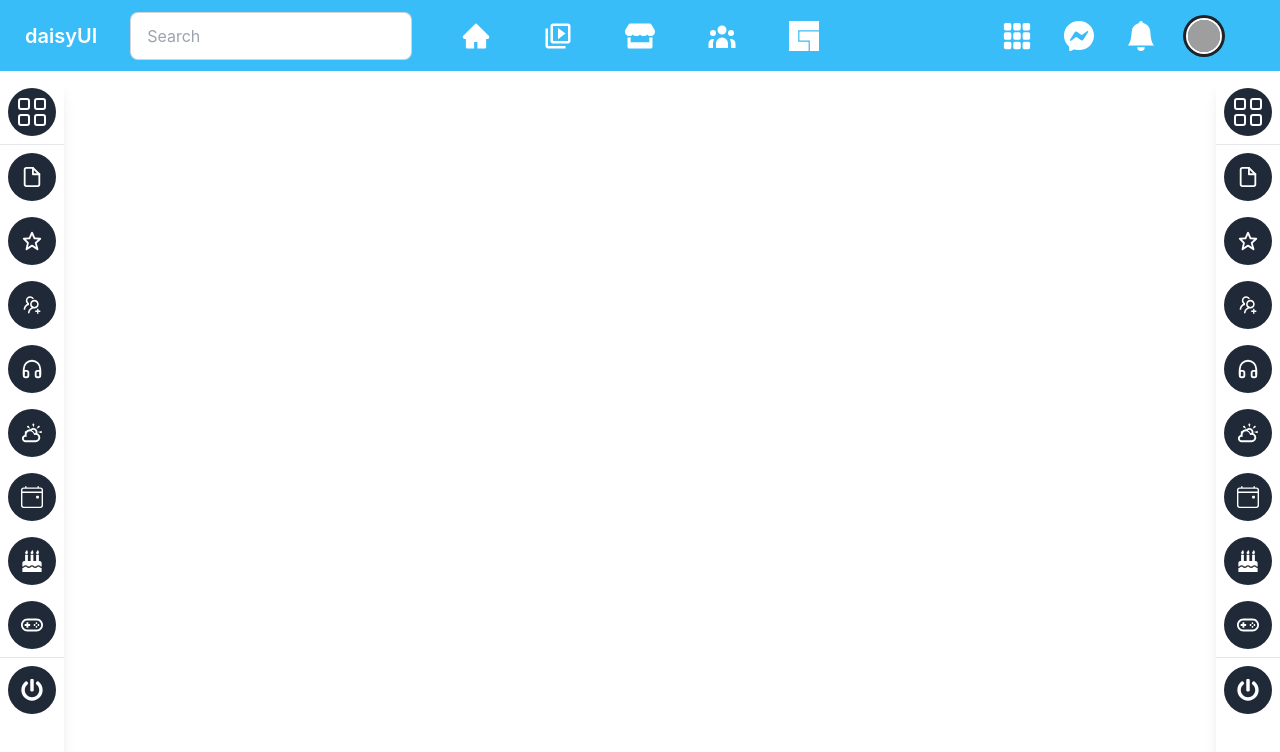
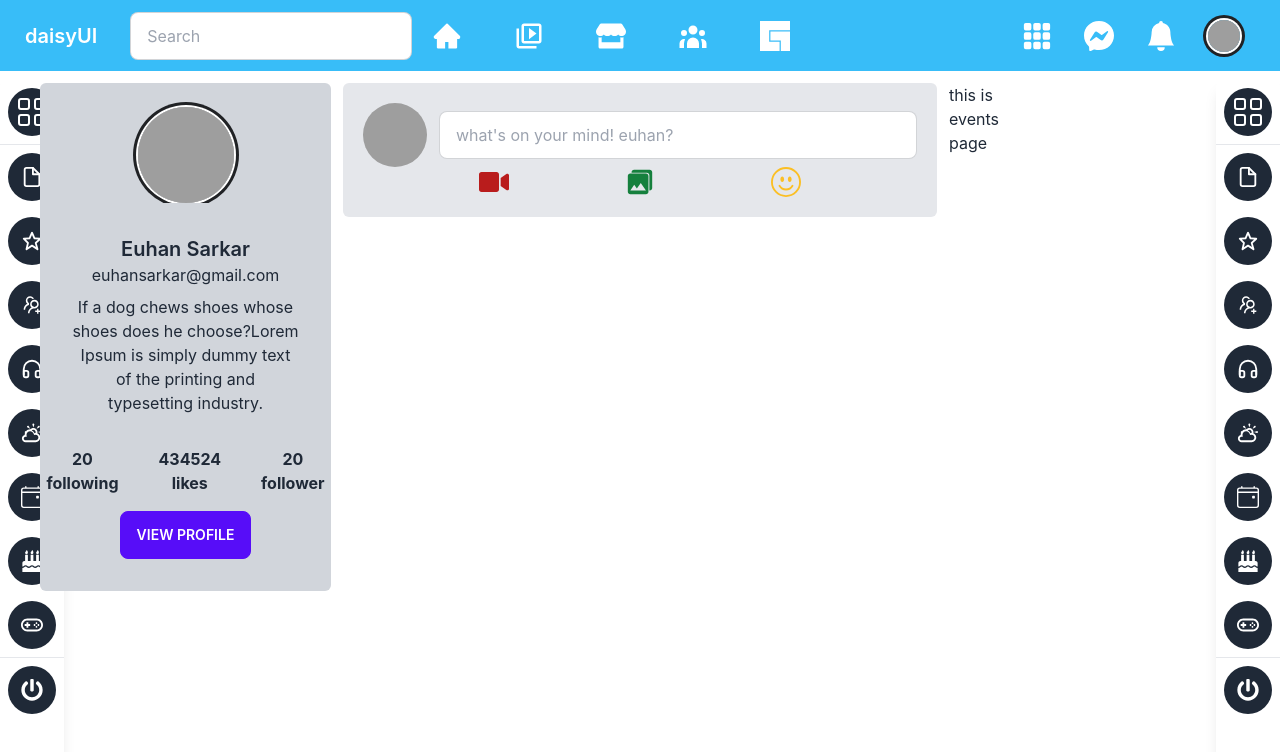
Before and after one commit to euhansarkar/nodify, a React (Create React App) app: page / in a window 1280 px wide. Shown: the top 752 px of the page. Built offline with nearby package versions, Linux system fonts and the light colour scheme; grey boxes are pictures that could not be loaded.

Commit message:
some layout added

```diff
--- a/package.json
+++ b/package.json
@@ -10,6 +10,7 @@
     "daisyui": "^2.46.0",
     "react": "^18.2.0",
     "react-dom": "^18.2.0",
+    "react-hook-form": "^7.41.1",
     "react-icons": "^4.7.1",
     "react-router-dom": "^6.6.1",
     "react-scripts": "5.0.1",
--- a/src/Components/Header/Header.jsx
+++ b/src/Components/Header/Header.jsx
@@ -1,8 +1,8 @@
-import React, {Fragment} from "react";
+import React, { Fragment } from "react";
 import { Link } from "react-router-dom";
 import { AiOutlineHome, AiOutlineUserAdd, AiFillHome } from "react-icons/ai";
 import { MdOutlineVideoLibrary } from "react-icons/md";
-import { FaStore, FaChevronDown } from "react-icons/fa";
+import { FaStore } from "react-icons/fa";
 import { HiUserGroup } from "react-icons/hi";
 import { SiFacebookgaming } from "react-icons/si";
 import {
@@ -10,8 +10,7 @@ import {
   BsMessenger,
   BsFillBellFill,
 } from "react-icons/bs";
-import { Menu, Transition } from '@headlessui/react'
-
+import { Menu, Transition } from "@headlessui/react";
 
 function classNames(...classes) {
   return classes.filter(Boolean).join(" ");
@@ -91,9 +90,7 @@ const leftNavBar = (
                     <Link
                       to="signup"
                       className={classNames(
-                          active
-                            ? "bg-gray-100 text-gray-900"
-                            : "text-gray-700",
+                        active ? "bg-gray-100 text-gray-900" : "text-gray-700",
                         "block px-4 py-2 text-sm"
                       )}
                     >
@@ -106,9 +103,7 @@ const leftNavBar = (
                     <Link
                       to="/dashboard"
                       className={classNames(
-                          active
-                            ? "bg-gray-100 text-gray-900"
-                            : "text-gray-700",
+                        active ? "bg-gray-100 text-gray-900" : "text-gray-700",
                         "block px-4 py-2 text-sm"
                       )}
                     >
@@ -121,9 +116,7 @@ const leftNavBar = (
                     <Link
                       to="/signup"
                       className={classNames(
-                          active
-                            ? "bg-gray-100 text-gray-900"
-                            : "text-gray-700",
+                        active ? "bg-gray-100 text-gray-900" : "text-gray-700",
                         "block px-4 py-2 text-sm"
                       )}
                     >
@@ -138,9 +131,7 @@ const leftNavBar = (
                     <Link
                       to="signup"
                       className={classNames(
-                          active
-                            ? "bg-gray-100 text-gray-900"
-                            : "text-gray-700",
+                        active ? "bg-gray-100 text-gray-900" : "text-gray-700",
                         "block px-4 py-2 text-sm"
                       )}
                     >
@@ -154,9 +145,7 @@ const leftNavBar = (
                       onClick={`handleLogOut`}
                       to="/signup"
                       className={classNames(
-                          active
-                            ? "bg-gray-100 text-gray-900"
-                            : "text-gray-700",
+                        active ? "bg-gray-100 text-gray-900" : "text-gray-700",
                         "block px-4 py-2 text-sm"
                       )}
                     >
@@ -196,7 +185,7 @@ const Header = () => {
             </svg>
           </label>
           <ul
-            tabIndex={0}
+            tabIndex={1}
             className="menu menu-compact dropdown-content mt-3 p-2 shadow bg-base-100 rounded-box w-52"
           >
             {navBar}
@@ -216,9 +205,29 @@ const Header = () => {
       <div className="navbar-center hidden lg:flex">
         <ul className="menu menu-horizontal px-1 gap-5 w-full">{navBar}</ul>
       </div>
-      <div className="navbar-end">
+      <div className="lg:hidden block">
+        <label tabIndex={2} htmlFor="SideBarNav"
+          className="btn btn-primary drawer-button ">
+          <svg
+            xmlns="http://www.w3.org/2000/svg"
+            className="h-5 w-5"
+            fill="none"
+            viewBox="0 0 24 24"
+            stroke="currentColor"
+          >
+            <path
+              strokeLinecap="round"
+              strokeLinejoin="round"
+              strokeWidth="2"
+              d="M4 6h16M4 12h8m-8 6h16"
+            />
+          </svg>
+        </label>
+      </div>
+      <div className="navbar-end hidden pl-48 md:block">
         <ul className="menu menu-horizontal px-1">{leftNavBar}</ul>
       </div>
+
     </div>
   );
 };
--- /dev/null
+++ b/src/Pages/Home/Events/Events.jsx
@@ -0,0 +1,11 @@
+import React from 'react';
+
+const Events = () => {
+    return (
+        <div>
+            <h2>this is events page</h2>
+        </div>
+    );
+};
+
+export default Events;
--- a/src/Pages/Home/Home/Home.jsx
+++ b/src/Pages/Home/Home/Home.jsx
@@ -1,14 +1,33 @@
-import React from 'react';
-import LeftSideBar from '../../../Components/LeftSideBar/LeftSideBar';
-import RightSideBar from '../../../Components/RightSideBar/RightSideBar';
+import React from "react";
+import LeftSideBar from "../../../Components/LeftSideBar/LeftSideBar";
+import RightSideBar from "../../../Components/RightSideBar/RightSideBar";
+import Profile from "../Profile/Profile";
+import NewPost from "../NewPost/NewPost";
+import Events from "../Events/Events";
+import SideBar from "./SideBar/SideBar";
+import SideBar2 from "./SideBar2/SideBar2";
 
 const Home = () => {
-    return (
-        <div className='flex'>
-            <LeftSideBar/>
-            <RightSideBar/>
+  return (
+    // <div>
+    //   {/* <SideBar /> */}
+
+    // </div>
+    <div className="flex">
+      <LeftSideBar />
+      <div className="container gap-3 grid grid-cols-12 w-[1200px] mx-auto my-3">
+        <div className="col-span-3">
+          <Profile />
         </div>
-    );
+        <div className="col-span-6">
+
+        <NewPost />
+        </div>
+        <Events />
+      </div>
+      <RightSideBar />
+     </div>
+  );
 };
 
 export default Home;
--- /dev/null
+++ b/src/Pages/Home/Home/SideBar/SideBar.jsx
@@ -0,0 +1,67 @@
+import React from "react";
+
+const SideBar = () => {
+  return (
+    <div className="drawer drawer-mobile bg-gray-700">
+      <input id="SideBarNav" type="checkbox" className="drawer-toggle" />
+      <div className="drawer-content flex flex-col items-center justify-center">
+
+      </div>
+      <div className="drawer-side">
+        <label htmlFor="SideBarNav" className="drawer-overlay"></label>
+        <ul className="menu p-4 w-80 bg-base-100 text-base-content">
+          <li>
+            <a>Sidebar Item 1</a>
+          </li>
+          <li>
+            <a>Sidebar Item 2</a>
+          </li>
+          <li>
+            <a>Sidebar Item 1</a>
+          </li>
+          <li>
+            <a>Sidebar Item 2</a>
+          </li>
+          <li>
+            <a>Sidebar Item 1</a>
+          </li>
+          <li>
+            <a>Sidebar Item 2</a>
+          </li>
+          <li>
+            <a>Sidebar Item 1</a>
+          </li>
+          <li>
+            <a>Sidebar Item 2</a>
+          </li>
+          <li>
+            <a>Sidebar Item 1</a>
+          </li>
+          <li>
+            <a>Sidebar Item 2</a>
+          </li>
+          <li>
+            <a>Sidebar Item 1</a>
+          </li>
+          <li>
+            <a>Sidebar Item 2</a>
+          </li>
+          <li>
+            <a>Sidebar Item 1</a>
+          </li>
+          <li>
+            <a>Sidebar Item 2</a>
+          </li>
+          <li>
+            <a>Sidebar Item 1</a>
+          </li>
+          <li>
+            <a>Sidebar Item 2</a>
+          </li>
+        </ul>
+      </div>
+    </div>
+  );
+};
+
+export default SideBar;
--- /dev/null
+++ b/src/Pages/Home/Home/SideBar2/SideBar2.jsx
@@ -0,0 +1,27 @@
+import React from "react";
+
+const SideBar2 = () => {
+  return (
+    <div className="drawer drawer-end">
+      <input id="my-drawer-4" type="checkbox" className="drawer-toggle" />
+      <div className="drawer-content">
+        <label htmlFor="my-drawer-4" className="drawer-button btn btn-primary">
+          Open drawer
+        </label>
+      </div>
+      <div className="drawer-side">
+        <label htmlFor="my-drawer-4" className="drawer-overlay"></label>
+        <ul className="menu p-4 w-80 bg-base-100 text-base-content">
+          <li>
+            <a>Sidebar Item 1</a>
+          </li>
+          <li>
+            <a>Sidebar Item 2</a>
+          </li>
+        </ul>
+      </div>
+    </div>
+  );
+};
+
+export default SideBar2;
--- /dev/null
+++ b/src/Pages/Home/NewPost/NewPost.jsx
@@ -0,0 +1,37 @@
+import React from "react";
+import { useForm } from "react-hook-form";
+import {FaVideo} from 'react-icons/fa';
+import {IoMdPhotos} from "react-icons/io"
+import {BsEmojiSmile} from 'react-icons/bs'
+const NewPost = () => {
+  const { register, handleSubmit } = useForm();
+
+  return (
+    <div className="bg-gray-200 rounded-md p-5">
+      <form className="flex items-center justify-center flex-col">
+        <div className="container flex items-center space-x-3 mx-3">
+          <div className="avatar">
+            <div className="w-16 rounded-full">
+              <img src="https://placeimg.com/192/192/people" />
+            </div>
+          </div>
+          <div className="form-control w-full">
+            <input
+              {...register("firstName")}
+              type="text"
+              placeholder="what's on your mind! euhan?"
+              className="input input-bordered w-full"
+            />
+          </div>
+        </div>
+        <div className="flex items-center justify-evenly w-full">
+            <FaVideo className="text-3xl text-red-700" />
+            <IoMdPhotos className="text-3xl text-green-700" />
+            <BsEmojiSmile className="text-3xl text-amber-400" />
+        </div>
+      </form>
+    </div>
+  );
+};
+
+export default NewPost;
--- /dev/null
+++ b/src/Pages/Home/Profile/Profile.jsx
@@ -0,0 +1,41 @@
+import React from "react";
+
+const Profile = () => {
+  return (
+    <div className="card w-full rounded-md text-gray-800 bg-gray-300">
+      <figure className="px-8 pt-6">
+        <div className="avatar">
+          <div className="w-24 mx-2 rounded-full ring ring-primary ring-offset-base-100 ring-offset-2">
+            <img src="https://placeimg.com/192/192/people" />
+          </div>
+        </div>
+      </figure>
+      <div className="card-body items-center text-center">
+        <div className="flex flex-col items-center">
+          <h2 className="card-title capitalize">euhan sarkar</h2>
+          <p>euhansarkar@gmail.com</p>
+        </div>
+        <p>
+          If a dog chews shoes whose shoes does he choose?Lorem Ipsum is simply
+          dummy text of the printing and typesetting industry.
+        </p>
+      </div>
+      <div className="flex justify-between gap-10 items-center mx-auto">
+        <h3 className="text-center font-bold">
+          20 <br /> following
+        </h3>
+        <h3 className="font-bold text-center">
+          434524 <br /> likes
+        </h3>
+        <h3 className="font-bold text-center">
+          20 <br /> follower
+        </h3>
+      </div>
+      <div className="card-actions items-center flex justify-center">
+        <button className="btn mb-8 mt-4  btn-primary">view profile</button>
+      </div>
+    </div>
+  );
+};
+
+export default Profile;
```
Also changed, not shown: 2 other files (tests, documents, lock files or other folders). Lines whose indentation alone changed are shown as unchanged.
